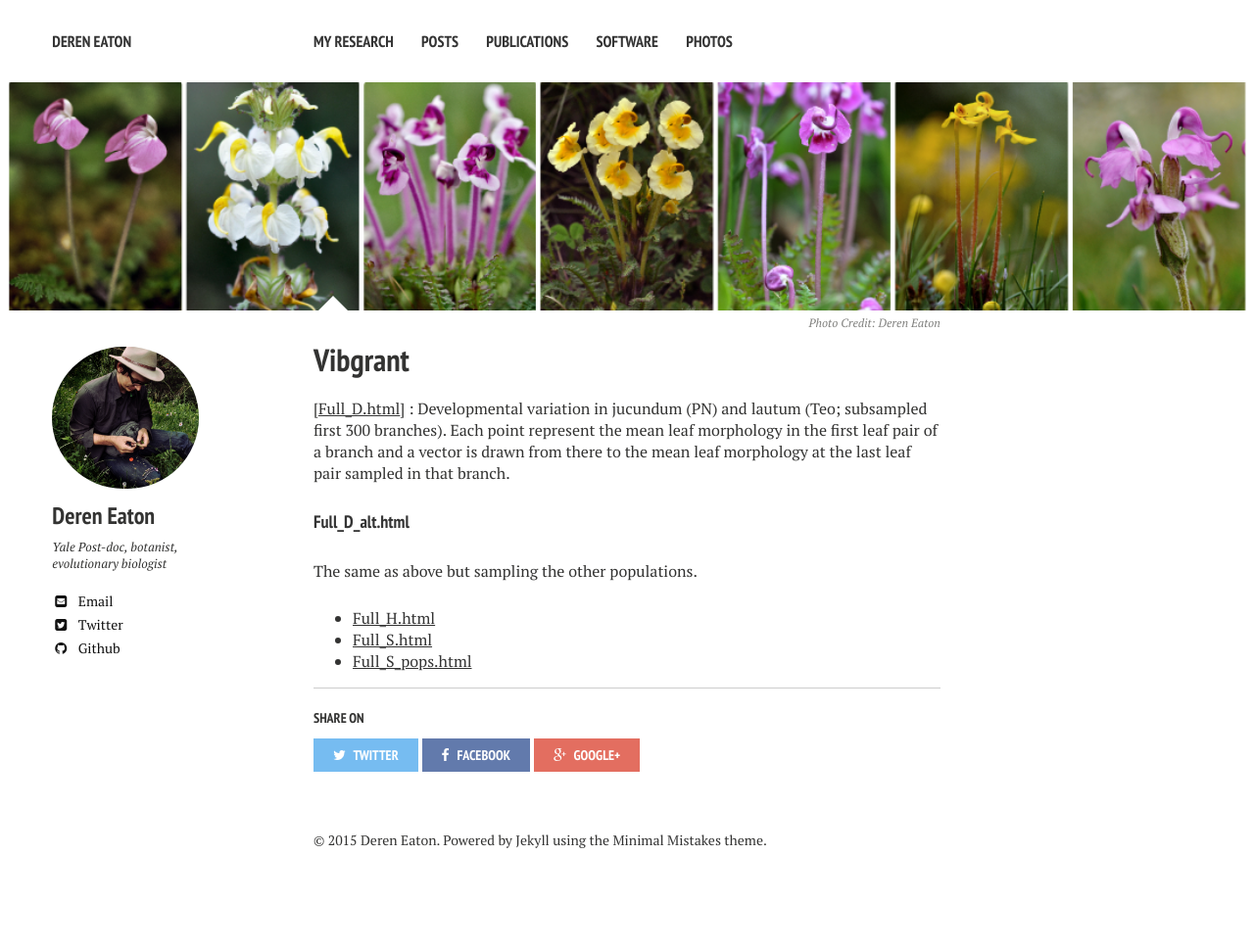
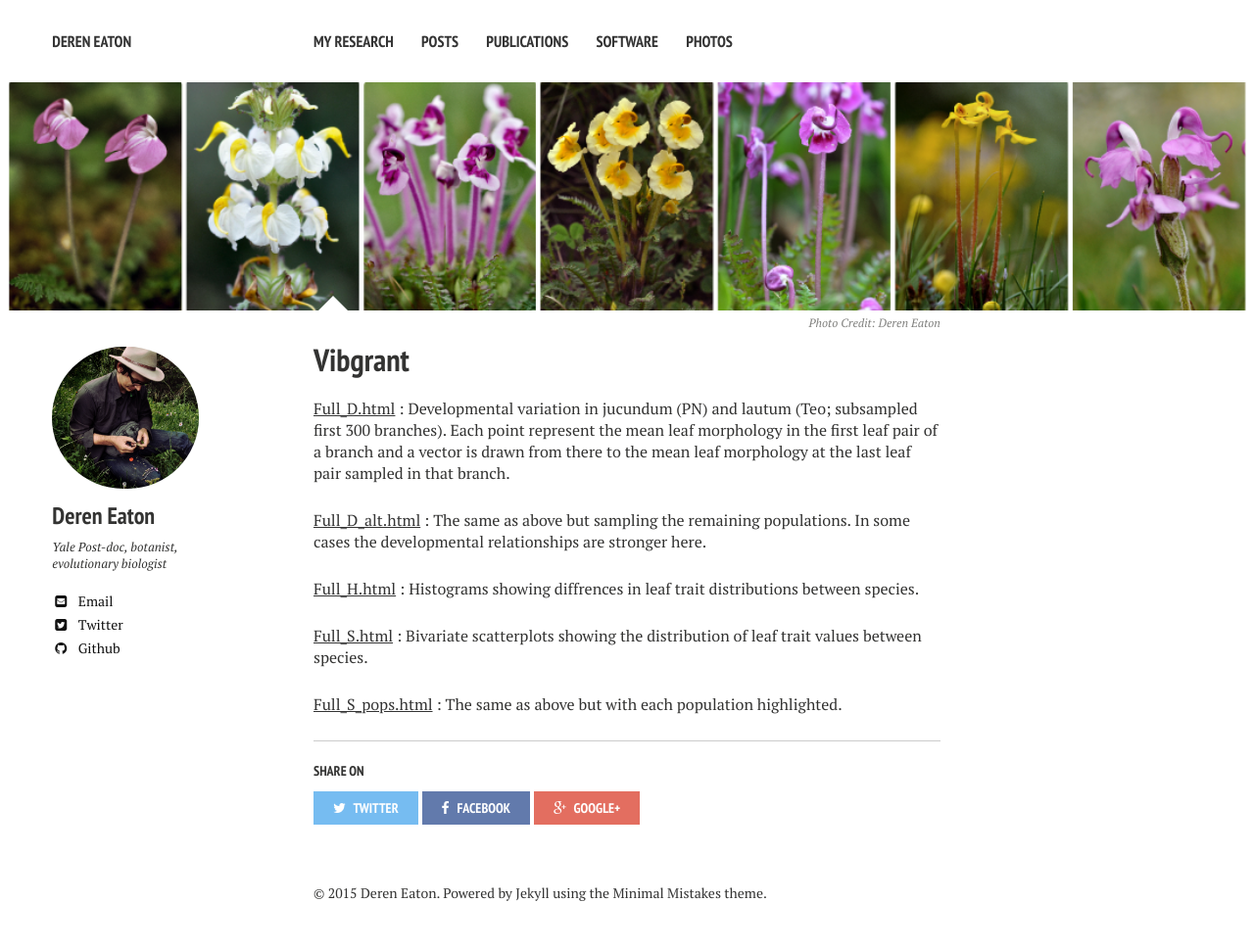
Before and after one commit to dereneaton/dereneaton.github.io, a Jekyll site: the page built from vibgrant/index.md, in a window 1280 px wide. Shown: the whole page at 98% size. Built offline with Jekyll 4.4.1, drawn with Linux system fonts in a browser that asks for light colours; nearby versions of some CDN libraries; before the commit the page ends 916 px from its top, so only the background shows below that.

Commit message:
index info adding

```diff
--- a/vibgrant/index.md
+++ b/vibgrant/index.md
@@ -11,12 +11,12 @@ image:
 ---
 
 
-[[Full_D.html](Full_D.html)] : Developmental variation in jucundum (PN) and lautum (Teo; subsampled first 300 branches). Each point represent the mean leaf morphology in the first leaf pair of a branch and a vector is drawn from there to the mean leaf morphology at the last leaf pair sampled in that branch.
+[Full_D.html](Full_D.html) : Developmental variation in jucundum (PN) and lautum (Teo; subsampled first 300 branches). Each point represent the mean leaf morphology in the first leaf pair of a branch and a vector is drawn from there to the mean leaf morphology at the last leaf pair sampled in that branch.
 
-#### [Full_D_alt.html](Full_D_alt.html)
-The same as above but sampling the other populations.
+[Full_D_alt.html](Full_D_alt.html) : The same as above but sampling the remaining populations. In some cases the developmental relationships are stronger here.
 
+[Full_H.html](Full_H.html) : Histograms showing diffrences in leaf trait distributions between species.
 
-+ [Full_H.html](Full_H.html)
-+ [Full_S.html](Full_S.html)
-+ [Full_S_pops.html](Full_S_pops.html)
+[Full_S.html](Full_S.html) : Bivariate scatterplots showing the distribution of leaf trait values between species.
+
+[Full_S_pops.html](Full_S_pops.html) : The same as above but with each population highlighted.
```
